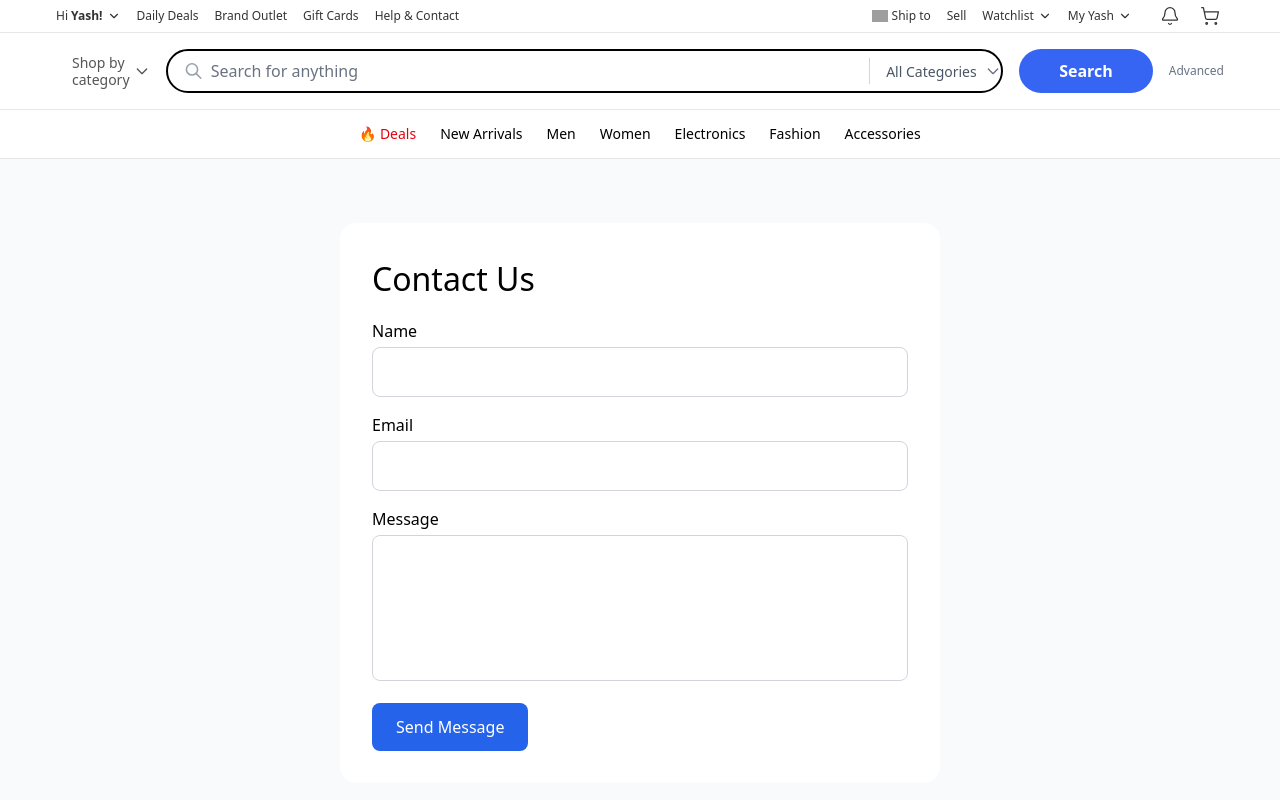
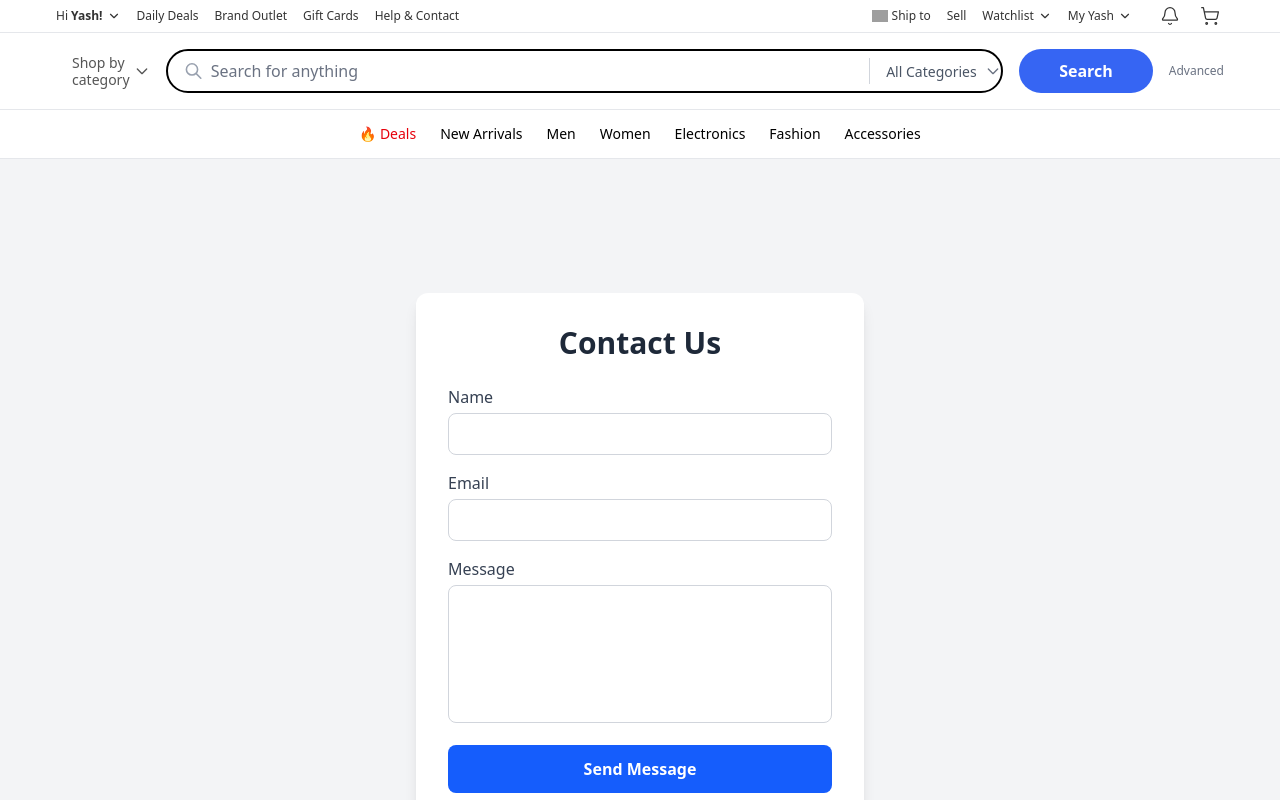
Before and after one commit to yasarahasini/Ecommerce-website, a Next.js app in the folder frontend/: page /contact in a window 1280 px wide. Shown: the top 800 px of the page. Built offline with nearby package versions, Linux system fonts and the light colour scheme; grey boxes are pictures that could not be loaded.

Commit message:
update pages-contact and help

```diff
--- a/frontend/app/(user)/contact/page.tsx
+++ b/frontend/app/(user)/contact/page.tsx
@@ -18,7 +18,7 @@ export default function ContactPage() {
   const [loading, setLoading] = useState(false);
   const [success, setSuccess] = useState("");
   const [errors, setErrors] = useState<string[]>([]);
-  const [debugLog, setDebugLog] = useState<string[]>([]); // for request logs
+  const [debugLog, setDebugLog] = useState<string[]>([]);
 
   const logDebug = (msg: string) => {
     console.log(msg);
@@ -66,117 +66,78 @@ export default function ContactPage() {
   };
 
   return (
-    <main
-      style={{
-        minHeight: "100vh",
-        padding: "4rem 1.5rem",
-        background: "#f9fafb",
-      }}
-    >
-      <section
-        style={{
-          maxWidth: 600,
-          margin: "0 auto",
-          background: "#fff",
-          padding: 32,
-          borderRadius: 16,
-        }}
-      >
-        <h1 style={{ fontSize: 32, marginBottom: 16 }}>Contact Us</h1>
+    <main className="flex justify-center items-center min-h-screen bg-gray-100 p-6">
+      <section className="w-full max-w-md bg-white shadow-lg rounded-xl p-8">
+        <h1 className="text-3xl font-bold mb-6 text-center text-gray-800">
+          Contact Us
+        </h1>
 
-        {success && <p style={{ color: "green", marginBottom: 16 }}>{success}</p>}
+        {success && (
+          <p className="text-green-600 text-center mb-4 font-medium">{success}</p>
+        )}
         {errors.length > 0 && (
-          <ul style={{ color: "red", marginBottom: 16 }}>
+          <ul className="text-red-600 mb-4">
             {errors.map((err, i) => (
-              <li key={i}>{err}</li>
+              <li key={i} className="text-sm">
+                {err}
+              </li>
             ))}
           </ul>
         )}
 
-        <form onSubmit={handleSubmit}>
-          <div style={{ marginBottom: 16 }}>
-            <label>Name</label>
+        <form onSubmit={handleSubmit} className="space-y-4">
+          <div>
+            <label className="block text-gray-700 font-medium mb-1">Name</label>
             <input
               type="text"
               name="name"
               value={formData.name}
               onChange={handleChange}
               required
-              style={inputStyle}
+              className={inputClasses}
             />
           </div>
 
-          <div style={{ marginBottom: 16 }}>
-            <label>Email</label>
+          <div>
+            <label className="block text-gray-700 font-medium mb-1">Email</label>
             <input
               type="email"
               name="email"
               value={formData.email}
               onChange={handleChange}
               required
-              style={inputStyle}
+              className={inputClasses}
             />
           </div>
 
-          <div style={{ marginBottom: 16 }}>
-            <label>Message</label>
+          <div>
+            <label className="block text-gray-700 font-medium mb-1">Message</label>
             <textarea
               name="message"
               value={formData.message}
               onChange={handleChange}
               rows={5}
               required
-              style={{ ...inputStyle, resize: "none" }}
+              className={inputClasses + " resize-none"}
             />
           </div>
 
           <button
             type="submit"
             disabled={loading}
-            style={{
-              background: loading ? "#9ca3af" : "#2563eb",
-              color: "#fff",
-              padding: "0.75rem 1.5rem",
-              borderRadius: 8,
-              border: "none",
-              cursor: loading ? "not-allowed" : "pointer",
-            }}
+            className={`w-full py-3 rounded-lg text-white font-semibold transition-colors ${
+              loading ? "bg-gray-400 cursor-not-allowed" : "bg-blue-600 hover:bg-blue-700"
+            }`}
           >
             {loading ? "Sending..." : "Send Message"}
           </button>
         </form>
 
-        {/* Debug panel */}
-        {debugLog.length > 0 && (
-          <section
-            style={{
-              marginTop: 24,
-              padding: 16,
-              background: "#f3f4f6",
-              borderRadius: 8,
-              maxHeight: 200,
-              overflowY: "auto",
-              fontSize: 12,
-              fontFamily: "monospace",
-            }}
-          >
-            <h3 style={{ marginBottom: 8 }}>Debug Log</h3>
-            {debugLog.map((msg, i) => (
-              <p key={i} style={{ margin: 2 }}>
-                {msg}
-              </p>
-            ))}
-          </section>
-        )}
+
       </section>
     </main>
   );
 }
 
-const inputStyle: React.CSSProperties = {
-  width: "100%",
-  padding: "0.75rem",
-  marginTop: 4,
-  borderRadius: 8,
-  border: "1px solid #d1d5db",
-};
+const inputClasses =
+  "w-full px-4 py-2 border border-gray-300 rounded-lg focus:outline-none focus:ring-2 focus:ring-blue-400 focus:border-blue-400";
```
